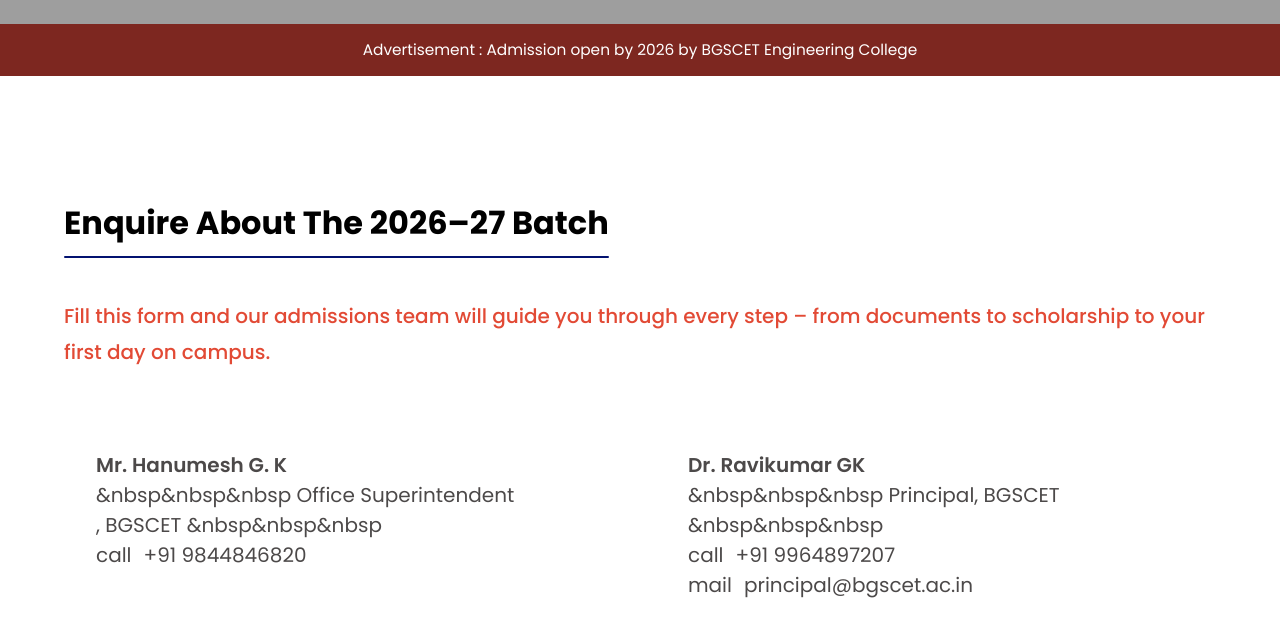
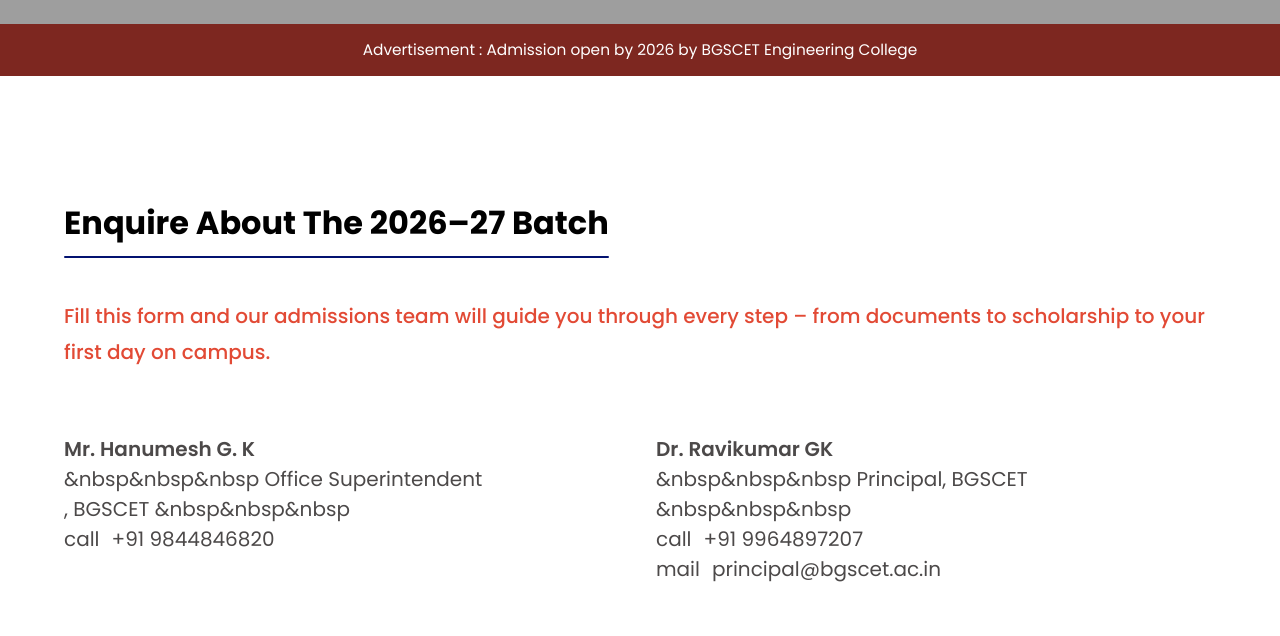
Before and after one commit to naveen-manthri/bgscet, a React (Vite) app: page /contact in a window 1280 px wide. Shown: the part 1001-1637 px from the top of the page. Built offline with nearby package versions, Linux system fonts and the light colour scheme; grey boxes are pictures that could not be loaded.

Commit message:
contact page

```diff
--- a/src/components/ContactEnquiry/ContactEnquiry.css
+++ b/src/components/ContactEnquiry/ContactEnquiry.css
@@ -13,7 +13,7 @@
 
 .contact-enquiry__description {
   width: 100%;
-  margin: 1.5rem 0 3rem;
+  margin: 1.5rem 0 2rem;
   color: var(--primary);
   font-size: var(--fs-body);
   font-weight: var(--fw-medium);
@@ -28,7 +28,7 @@
 }
 
 .contact-card {
-  padding: 2rem;
+  padding: 2rem 0;
   background: var(--white);
   border: 0.0625rem solid var(--color-border-light);
   border-radius: 1rem;
```
